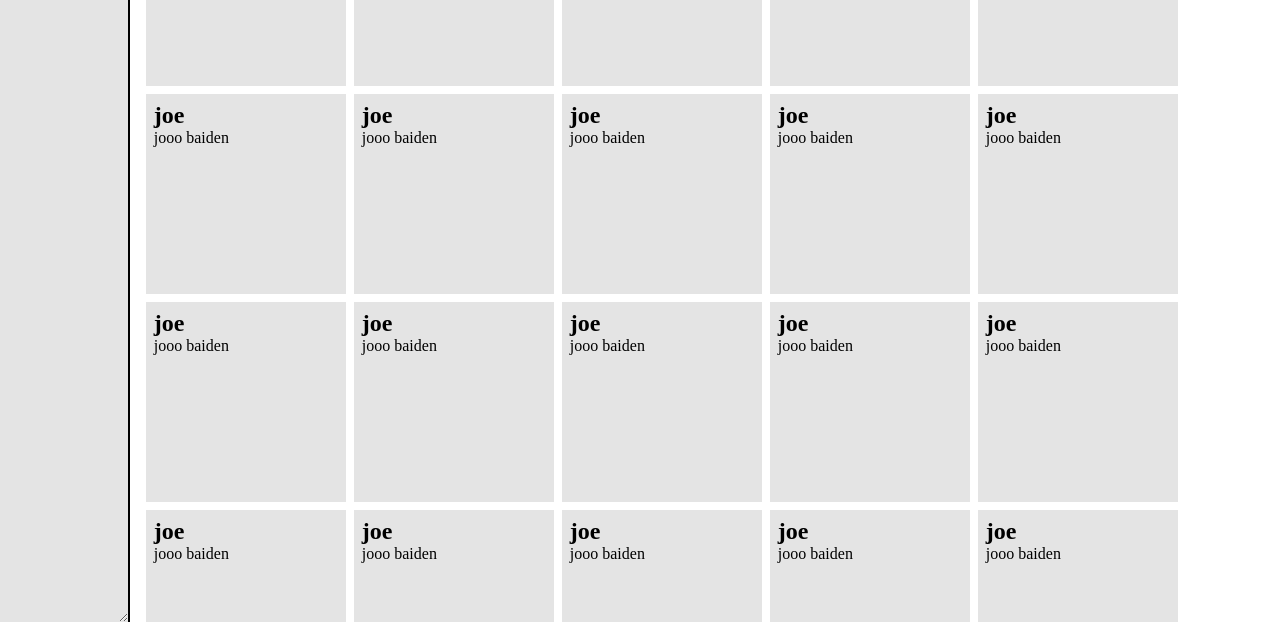
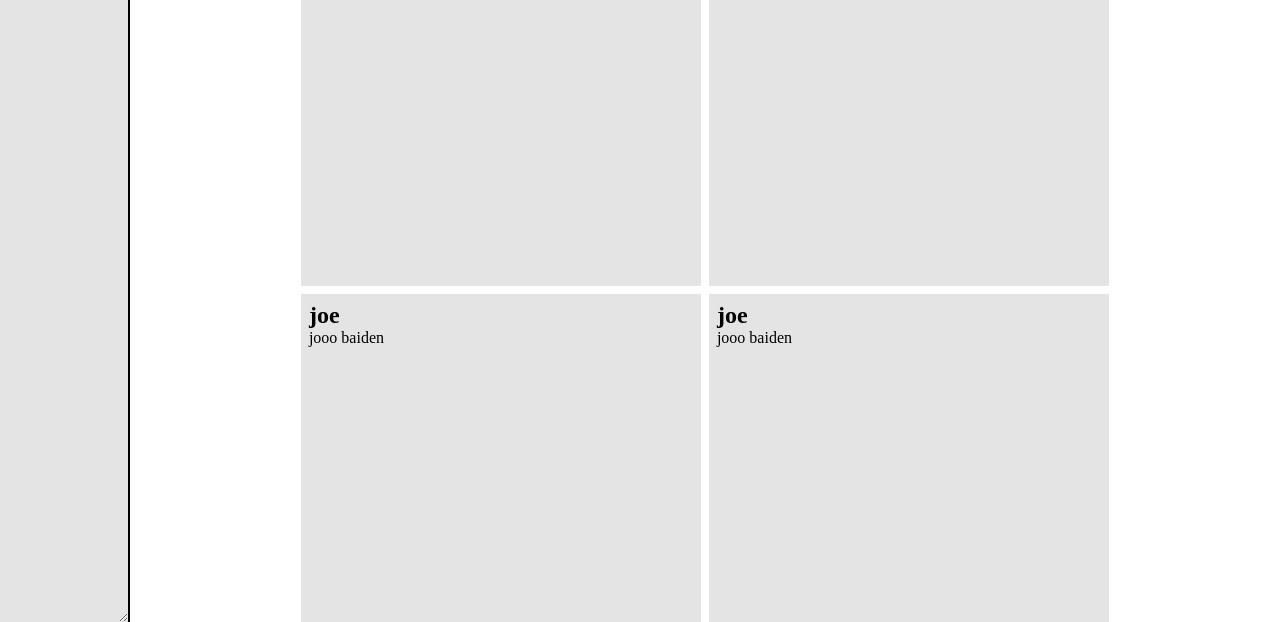
Before and after one commit to another-fullstack-dev/todo-list, a website built with webpack: page src/template.html in a window 1280 px wide. Shown: the part 178-800 px from the top of the page. Built offline with nearby package versions, Linux system fonts and the light colour scheme.

Commit message:
better size

```diff
--- a/src/styles.css
+++ b/src/styles.css
@@ -24,10 +24,11 @@ header {
 #content {
     flex: 1;
     display: grid;
-    grid-template-columns: repeat(auto-fit, 200px);
+    grid-template-columns: repeat(auto-fit, 400px);
     gap: 8px;
     overflow-y: scroll;
     padding: 16px;
+    justify-content: center;
 }
 
 .sidebar {
@@ -43,7 +44,9 @@ header {
 
 #content > div {
     background-color: var(--secondary-color);
-    min-width: 200px;
-    min-height: 200px;
+    min-width: 400px;
+    min-height: 400px;
+    max-width: 400px;
+    max-height: 400px;
     padding: 8px;
 }
```
